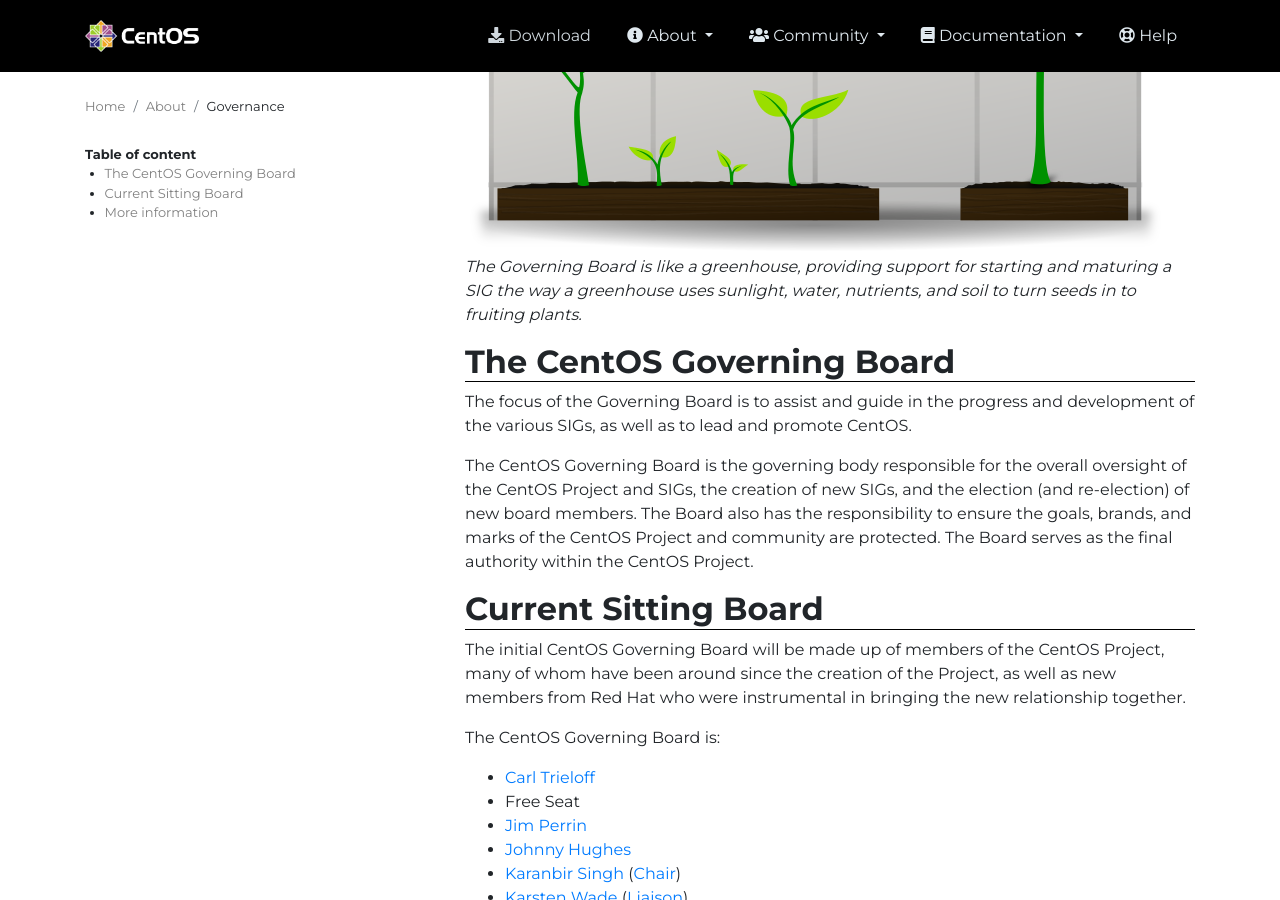
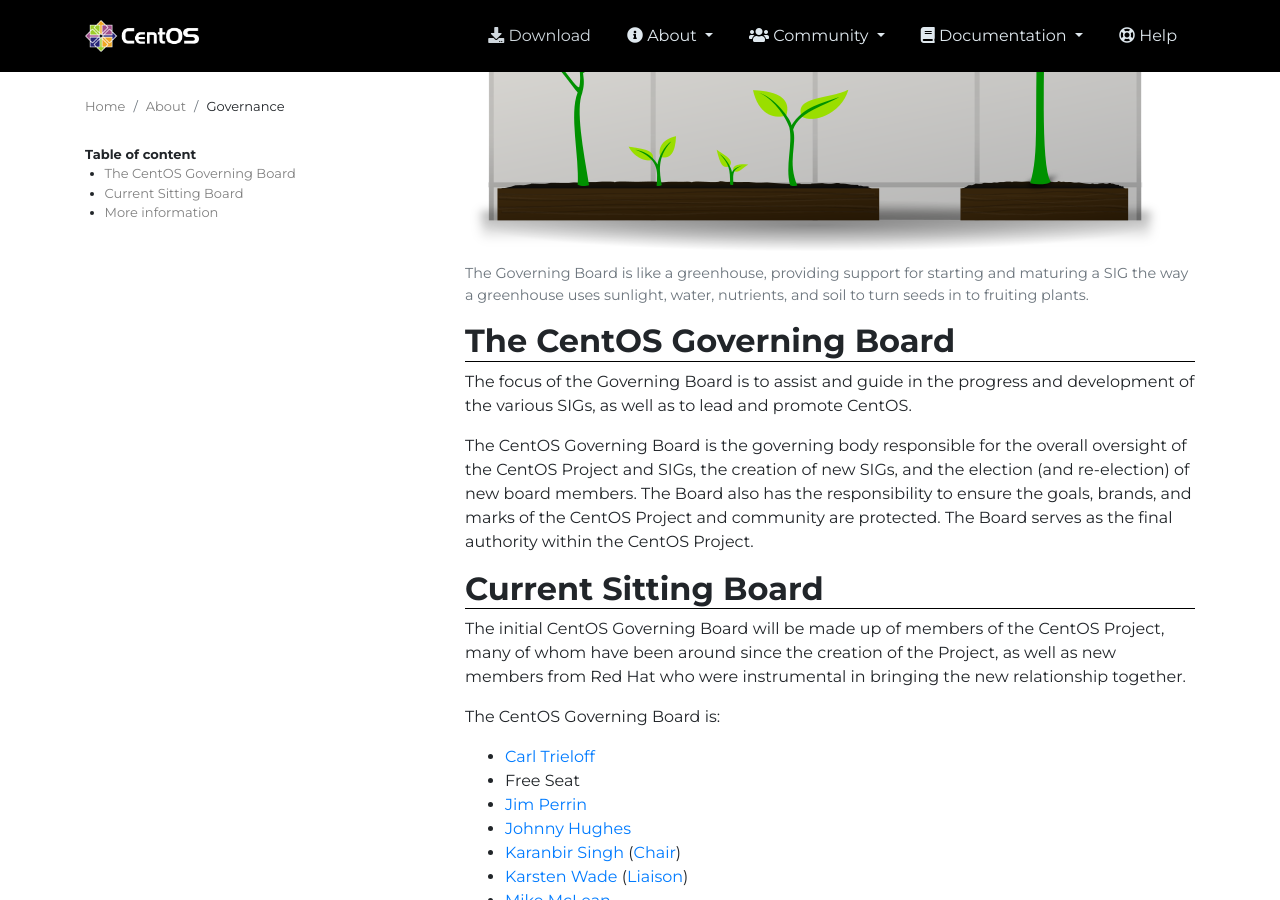
Before and after one commit to areguera/centos-jekyll-sites, a Jekyll site: the page built from about/governance.md, in a window 1280 px wide and 900 px high, scrolled down 879 px. Built offline with Jekyll 4.4.1, drawn with Linux system fonts in a browser that asks for light colours; nearby versions of some CDN libraries.

Commit message:
Update figure presentation
- Use the figure tag and bootstrap img-fluid class to make them
  responsive.

```diff
--- a/about/governance.md
+++ b/about/governance.md
@@ -15,12 +15,10 @@ The CentOS Project governance structure has two main tiers:
   release, or building and maintaining a functional aspect of the Project, such
   as infrastructure or documentation.
 
-<div class="captioned-image">
-  <img class="img-responsive" src="/about/governance/governance-greenhouse.png" alt="Image describing the board">
-  <div class="caption">
-    <p><i>The Governing Board is like a greenhouse, providing support for starting and maturing a SIG the way a greenhouse uses sunlight, water, nutrients, and soil to turn seeds in to fruiting plants.</i></p>
-  </div>
-</div>
+<figure class="figure">
+  <img class="figure-img img-fluid" src="/about/governance/governance-greenhouse.png" alt="Image describing the board">
+  <figcaption class="figure-caption">The Governing Board is like a greenhouse, providing support for starting and maturing a SIG the way a greenhouse uses sunlight, water, nutrients, and soil to turn seeds in to fruiting plants.</figcaption>
+</figure>
 
 ## The CentOS Governing Board
 
```
Also changed, not shown: about/governance/sigs.md (+3 -6 lines).
